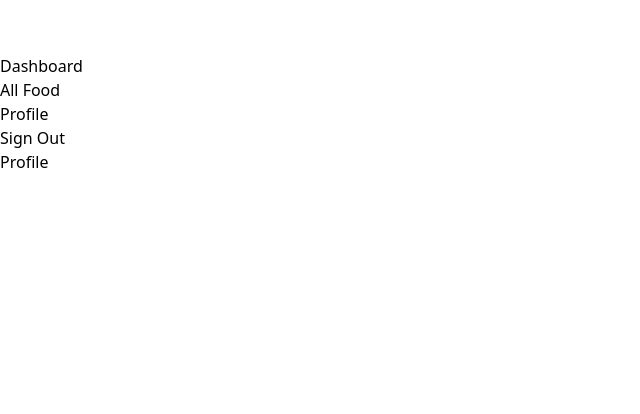
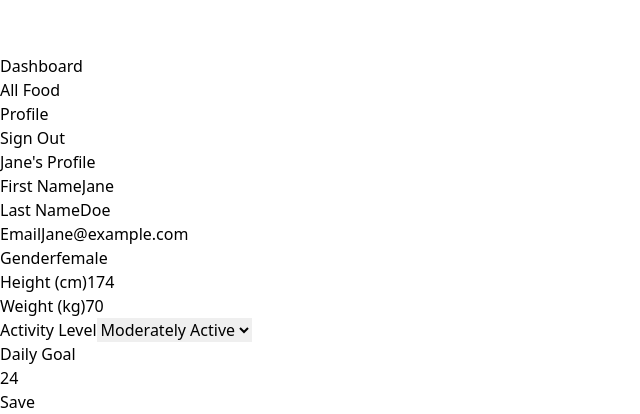
Before and after one commit to ShannonHilland/tasty-tally, a Next.js app in the folder tasty-tally/: page /Profile in a window 1280 px wide. Shown: the part 1250-1664 px from the top of the page, without its empty margins (0-640 px from the left). Before the commit the page ends 1424 px from the top, so only its background shows below. Built offline with nearby package versions, Linux system fonts and the light colour scheme.

Commit message:
updated dark colors, profile UI

```diff
--- a/tasty-tally/app/Dashboard/AddItemForm.js
+++ b/tasty-tally/app/Dashboard/AddItemForm.js
@@ -1,10 +1,11 @@
 "use client";
 import {useState} from "react";
 export default function AddItemForm({food, setDailyFoodList, setQuery}) {
-    const [quantity, setQuantity] = useState(1);
+    const [quantity, setQuantity] = useState();
     const [mealCategory, setMealCategory] = useState("Breakfast");
     const handleSubmit = (e) => {
         e.preventDefault();
+        if(quantity != undefined && quantity > 0) {
             const item = {
                 id: food.id,
                 name: food.name,
@@ -19,6 +20,7 @@ export default function AddItemForm({food, setDailyFoodList, setQuery}) {
             }
         setDailyFoodList((prev) => [...prev, item]);
         setQuery("");
+        }
     }
     const handleQuantityChange = (e) => {
         const value = Math.max(1, Number(e.target.value));
--- /dev/null
+++ b/tasty-tally/app/Profile/ProfileForm.js
@@ -0,0 +1,163 @@
+"use client";
+import { useState } from "react";
+
+export default function ProfileForm({user}) {
+    const [formData, setFormData] = useState({
+        firstName: user.firstName,
+        lastName: user.lastName,
+        email: user.email,
+        gender: user.gender,
+        height: user.height,
+        weight: user.weight,
+        activityLevel: user.activityLevel,
+        dailyGoal: user.dailyGoal
+    });
+
+    const handleChange = (e) => {
+        const { name, value } = e.target;
+        setFormData((prev) => ({
+            ...prev,
+            [name]: value,
+        }));
+    };
+
+    const handleSubmit = (e) => {
+        e.preventDefault();
+        console.log("Form submitted:", formData);
+        // Add DB logic here to submit the form data
+    };
+    return (
+    <div className="bg-base-100 p-6 max-w-md relative">
+        <h2 className="text-xl text-primary font-bold mb-4">{formData.firstName}'s Profile</h2>
+        <form onSubmit={handleSubmit}>
+            {/* First Name Input */}
+            <div className="mb-4">
+                <label htmlFor="firstName" className="block text-primary pb-1">
+                    First Name
+                </label>
+                <input
+                    type="text"
+                    name="firstName"
+                    value={formData.firstName}
+                    onChange={handleChange}
+                    className="w-full bg-base-100 border border-gray-300 rounded p-2"
+                    required
+                />
+            </div>
+
+            {/* Last Name Input */}
+            <div className="mb-4">
+                <label htmlFor="lastName" className="block text-primary pb-1">
+                    Last Name
+                </label>
+                <input
+                    type="text"
+                    name="lastName"
+                    value={formData.lastName}
+                    onChange={handleChange}
+                    className="w-full bg-base-100 border border-gray-300 rounded p-2"
+                    required
+                />
+            </div>
+
+            {/* Email Input */}
+            <div className="mb-4">
+                <label htmlFor="email" className="block text-primary pb-1">
+                    Email
+                </label>
+                <input
+                    type="email"
+                    name="email"
+                    value={formData.email}
+                    onChange={handleChange}
+                    className="w-full bg-base-100 border border-gray-300 rounded p-2"
+                    required
+                />
+            </div>
+
+            {/* Gender Input */}
+            <div className="mb-4">
+                <label htmlFor="gender" className="block text-primary pb-1">
+                    Gender
+                </label>
+                <input
+                    type="text"
+                    name="gender"
+                    value={formData.gender}
+                    onChange={handleChange}
+                    className="w-full bg-base-100 border border-gray-300 rounded p-2"
+                    required
+                />
+            </div>
+
+            {/* Height Input */}
+            <div className="mb-4">
+                <label htmlFor="height" className="block text-primary pb-1">
+                    Height (cm)
+                </label>
+                <input
+                    type="number"
+                    name="height"
+                    value={formData.height}
+                    onChange={handleChange}
+                    className="w-full bg-base-100 border border-gray-300 rounded p-2"
+                    required
+                />
+            </div>
+
+            {/* Weight Input */}
+            <div className="mb-4">
+                <label htmlFor="weight" className="block text-primary pb-1">
+                    Weight (kg)
+                </label>
+                <input
+                    type="number"
+                    name="weight"
+                    value={formData.weight}
+                    onChange={handleChange}
+                    className="w-full bg-base-100 border border-gray-300 rounded p-2"
+                    required
+                />
+            </div>
+
+            <div className="mb-4">
+                <label htmlFor="activityLevel" className="block text-primary pb-1">
+                    Activity Level
+                </label>
+                <select
+                    name="activityLevel"
+                    value={formData.activityLevel}
+                    onChange={handleChange}
+                    className="w-full bg-base-100 border border-gray-300 rounded p-2"
+                    required
+                >
+                    <option value="Sedentary">Sedentary</option>
+                    <option value="Lightly Active">Lightly Active</option>
+                    <option value="Moderately Active">Moderately Active</option>
+                    <option value="Very Active">Very Active</option>
+                </select>
+            </div>
+
+            {/* Daily Goal Display */}
+            <div className="mb-5">
+                <label className="block text-primary pb-1">
+                    Daily Goal
+                </label>
+                <p className="w-full bg-base-100 border border-gray-300 rounded p-2">
+                    {formData.dailyGoal}
+                </p>
+            </div>
+
+            {/* Submit Button */}
+            <div className="flex justify-end">
+                <button
+                    type="submit"
+                    className="bg-primary text-base-100 px-4 py-2 rounded"
+                >
+                    Save
+                </button>
+            </div>
+        </form>
+    </div>
+    );
+}
--- a/tasty-tally/app/Profile/page.js
+++ b/tasty-tally/app/Profile/page.js
@@ -1,10 +1,13 @@
 import Navbar from "../components/Navbar";
+import ProfileForm from "./ProfileForm";
+import userData from "./user_data";
 
 export default function Profile() {
+    const user = userData;
     return (
         <div>
             <Navbar />
-            <h1>Profile</h1>
+            <ProfileForm user={user}/>
         </div>
     );
 }
--- /dev/null
+++ b/tasty-tally/app/Profile/user_data.json
@@ -0,0 +1,10 @@
+{
+    "firstName": "Jane",
+    "lastName": "Doe",
+    "email": "Jane@example.com",
+    "gender": "female",
+    "height": 174,
+    "weight": 70,
+    "activityLevel": "Moderately Active",
+    "dailyGoal": 24
+}
```
Also changed, not shown: tasty-tally/app/Dashboard/PopUpNewItemForm.js (+16 -16 lines). Lines whose indentation alone changed are shown as unchanged.
